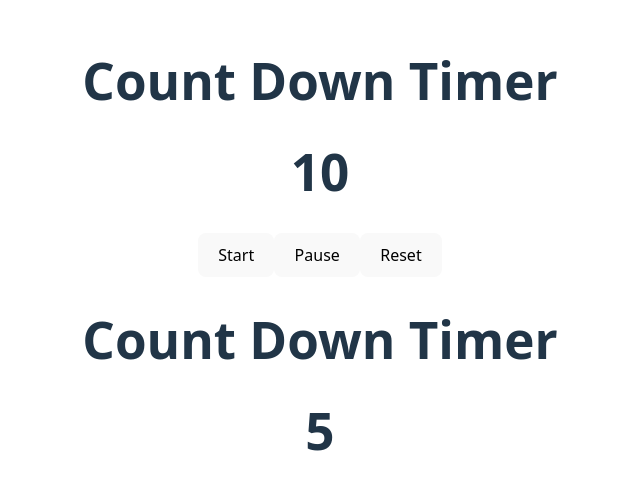
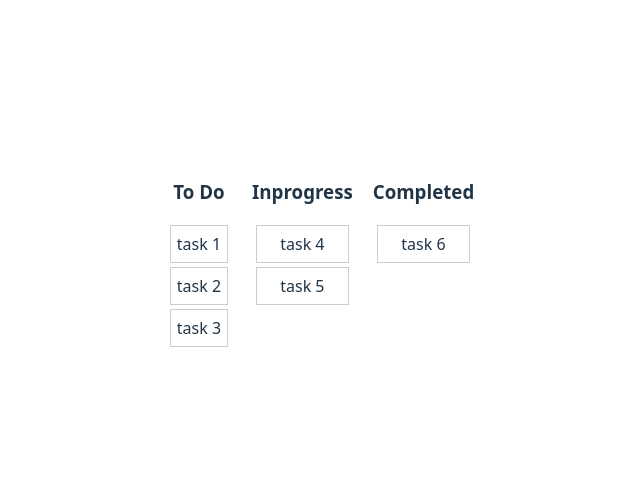
Before and after one commit to MhdJavithF/React-Machine-Coding, a React (Vite) app in the folder app/: page / in a window 1280 px wide. Shown: the part 145-634 px from the top of the page, without its empty margins (320-960 px from the left). Built offline with nearby package versions, Linux system fonts and the light colour scheme.

Commit message:
kanban board mini

```diff
--- a/app/src/App.jsx
+++ b/app/src/App.jsx
@@ -9,6 +9,7 @@ import ArrayFlatten from './Components/ArrayFlatten'
 import ObjectFlatten from './Components/ObjectFlatten'
 import CountDownTimer from './Components/CountDownTimerButtons'
 import CountDown from './Components/CountDown'
+import KanbanByClick from './Components/KanbanByClick'
 
 
 function App() {
@@ -21,8 +22,9 @@ function App() {
       {/* <RefDemo /> */}
       {/* <ArrayFlatten /> */}
       {/* <ObjectFlatten /> */}
-      <CountDownTimer />
-      <CountDown />
+      {/* <CountDownTimer /> */}
+      {/* <CountDown /> */}
+      <KanbanByClick />
     </>
   )
 }
--- /dev/null
+++ b/app/src/Components/Column.jsx
@@ -0,0 +1,19 @@
+import React from 'react'
+
+export const Column = ({title, tasks, onMove}) => {
+  return (
+    <div>
+        <h3>{title}</h3>
+        {tasks.map(task => (
+            <div key={task} style={{
+            border: "1px solid #ccc",
+            padding: "6px",
+            margin: "4px",
+            cursor: "pointer",
+          }} onClick={()=> onMove && onMove(task)}>
+                {task}
+            </div>
+        ))}
+    </div>
+  )
+}
--- /dev/null
+++ b/app/src/Components/KanbanByClick.jsx
@@ -0,0 +1,22 @@
+import React, { useState } from 'react'
+import { Column } from './Column';
+
+const KanbanByClick = () => {
+    const [todo, setTodo] = useState(["task 1","task 2", "task 3"]);
+    const [inprogress, setInprogress] = useState(["task 4","task 5"]);
+    const [completed, setCompleted] = useState(["task 6"]);
+
+    const handleMove = (task, from, to, setTO, setFrom ) => {
+        setFrom(from.filter( t => t!== task ));
+        setTO([...to, task]);
+    }
+  return (
+    <div style={{display:'flex', gap:"20px"}}>
+        <Column title="To Do" tasks={todo} onMove={task => handleMove(task, todo, inprogress, setInprogress, setTodo)} />
+        <Column title="Inprogress" tasks={inprogress} onMove={task => handleMove(task, inprogress, completed, setCompleted, setInprogress)} />
+        <Column title="Completed" tasks={completed} />
+    </div>
+  )
+}
+
+export default KanbanByClick
```
